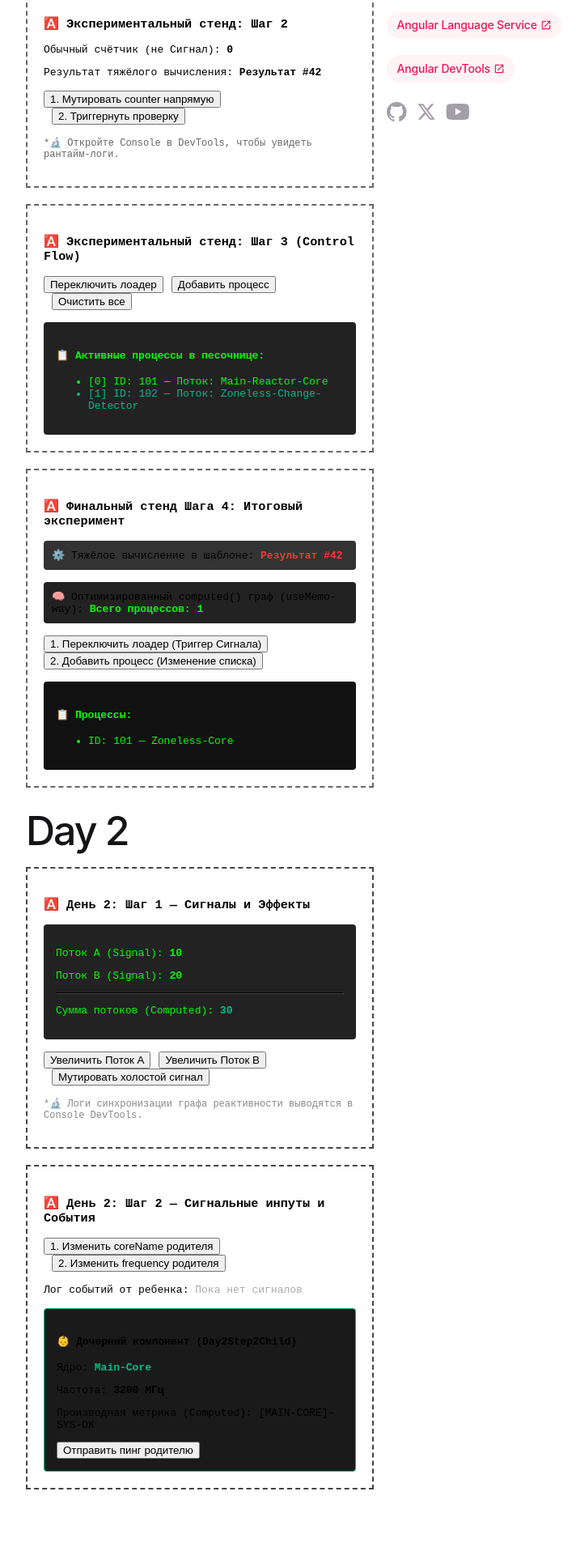
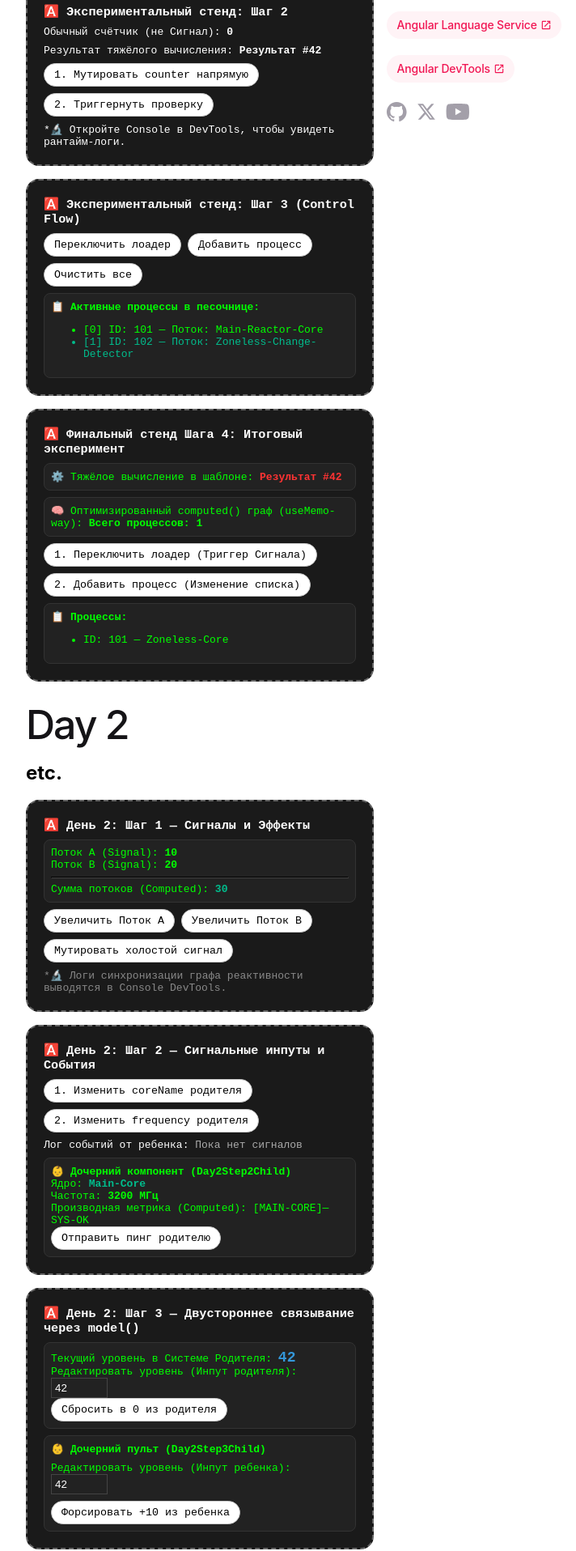
Before and after one commit to pravosleva/angular-escape-sandbox, an Angular app: page / in a window 1280 px wide. Shown: the part 228-2144 px from the top of the page at 81% size, without its empty margins (258-970 px from the left). Built offline with nearby package versions, Linux system fonts and the light colour scheme.

Commit message:
day 2 step 3

```diff
--- a/src/app/app.html
+++ b/src/app/app.html
@@ -212,14 +212,19 @@
       </svg>
       <h1>Day 1</h1>
       <h2>Hello, {{ title() }}</h2>
-
-      <exp-day-1-step-2></exp-day-1-step-2>
-      <exp-day-1-step-3></exp-day-1-step-3>
-      <exp-day-1-step-4></exp-day-1-step-4>
+      <div class="stack2">
+        <exp-day-1-step-2></exp-day-1-step-2>
+        <exp-day-1-step-3></exp-day-1-step-3>
+        <exp-day-1-step-4></exp-day-1-step-4>
+      </div>
 
       <h1>Day 2</h1>
-      <exp-day-2-step-1></exp-day-2-step-1>
-      <exp-day-2-step-2></exp-day-2-step-2>
+      <h2>etc.</h2>
+      <div class="stack2">
+        <exp-day-2-step-1></exp-day-2-step-1>
+        <exp-day-2-step-2></exp-day-2-step-2>
+        <exp-day-2-step-3></exp-day-2-step-3>
+      </div>
     </div>
     <div class="divider" role="separator" aria-label="Divider"></div>
     <div class="right-side">
--- a/src/app/app.ts
+++ b/src/app/app.ts
@@ -5,6 +5,7 @@ import { Day1Step3 } from './components/day-1/step-3/step-3';
 import { Day1Step4 } from './components/day-1/step-4/step-4';
 import { Day2Step1 } from './components/day-2/step-1/step-1';
 import { Day2Step2 } from './components/day-2/step-2/step-2';
+import { Day2Step3 } from './components/day-2/step-3/step-3';
 
 @Component({
   imports: [
@@ -14,6 +15,7 @@ import { Day2Step2 } from './components/day-2/step-2/step-2';
     Day1Step4,
     Day2Step1,
     Day2Step2,
+    Day2Step3,
   ],
   selector: 'app-root',
   styleUrl: './app.css',
--- a/src/app/components/day-1/step-2/step-2.html
+++ b/src/app/components/day-1/step-2/step-2.html
@@ -1,16 +1,16 @@
-<div style="padding: 20px; border: 2px dashed #666; font-family: monospace;">
+<div class="lab-sandbox dark stack1">
   <h3>🅰️ Экспериментальный стенд: Шаг 2</h3>
 
   <!-- Данные из класса рендерятся напрямую в текстовые ноды живого DOM -->
   <p>Обычный счётчик (не Сигнал): <strong>{{ counter }}</strong></p>
   <p>Результат тяжёлого вычисления: <strong>{{ runHeavyCalculation() }}</strong></p>
 
-  <div style="margin-top: 15px;">
-    <button (click)="incrementCounter()">1. Мутировать counter напрямую</button>
-    <button (click)="forceTriggerDetection()" style="margin-left: 10px;">2. Триггернуть проверку</button>
+  <div class="row1">
+    <button (click)="incrementCounter()" class="btn">1. Мутировать counter напрямую</button>
+    <button (click)="forceTriggerDetection()" class="btn">2. Триггернуть проверку</button>
   </div>
 
-  <p style="color: #666; font-size: 12px; margin-top: 15px;">
+  <p>
     *🔬 Откройте Console в DevTools, чтобы увидеть рантайм-логи.
   </p>
 </div>
--- a/src/app/components/day-1/step-3/step-3.ts
+++ b/src/app/components/day-1/step-3/step-3.ts
@@ -10,16 +10,16 @@ interface ProcessItem {
   standalone: true,
   imports: [], // Встроенный Control Flow (@if, @for) не требует импорта сторонних директив!
   template: `
-    <div style="padding: 20px; border: 2px dashed #666; font-family: monospace; margin-top: 20px;">
+    <div class="lab-sandbox dark stack1">
       <h3>🅰️ Экспериментальный стенд: Шаг 3 (Control Flow)</h3>
 
-      <div style="margin-bottom: 15px;">
-        <button (click)="toggleLoader()">Переключить лоадер</button>
-        <button (click)="addProcess()" style="margin-left: 10px;">Добавить процесс</button>
-        <button (click)="clearProcesses()" style="margin-left: 10px;">Очистить все</button>
+      <div class="row1">
+        <button (click)="toggleLoader()" class="btn">Переключить лоадер</button>
+        <button (click)="addProcess()" class="btn">Добавить процесс</button>
+        <button (click)="clearProcesses()" class="btn">Очистить все</button>
       </div>
 
-      <div style="background: #222; color: #0f0; padding: 15px; border-radius: 4px;">
+      <div class="lab-monitor">
         <!-- 1. Ветвление через @if / @else -->
         @if (isLoading()) {
           <div class="spinner">⏳ [Рантайм]: Сканирование графа зависимостей...</div>
--- a/src/app/components/day-1/step-4/step-4.ts
+++ b/src/app/components/day-1/step-4/step-4.ts
@@ -10,27 +10,27 @@ interface ProcessItem {
   selector: 'exp-day-1-step-4',
   styles: ``,
   template: `
-    <div style="padding: 20px; border: 2px dashed #666; font-family: monospace; margin-top: 20px;">
+    <div class="lab-sandbox dark stack1">
       <h3>🅰️ Финальный стенд Шага 4: Итоговый эксперимент</h3>
 
       <!-- 1. Вызов тяжелой функции напрямую в шаблоне -->
-      <div style="background: #333; padding: 10px; margin-bottom: 15px; border-radius: 4px;">
+      <div class="lab-monitor">
         ⚙️ Тяжёлое вычисление в шаблоне:
         <strong style="color: #ff3333;">{{ runHeavyCalculation() }}</strong>
       </div>
 
       <!-- 2. Вызов оптимизированного computed-сигнала (аналог useMemo) -->
-      <div style="background: #222; padding: 10px; margin-bottom: 15px; border-radius: 4px;">
+      <div class="lab-monitor">
         🧠 Оптимизированный computed() граф (useMemo-way):
-        <strong style="color: #0f0;">{{ optimizedValue() }}</strong>
+        <strong>{{ optimizedValue() }}</strong>
       </div>
 
-      <div style="margin-bottom: 15px;">
-        <button (click)="toggleLoader()">1. Переключить лоадер (Триггер Сигнала)</button>
-        <button (click)="addProcess()">2. Добавить процесс (Изменение списка)</button>
+      <div class="row1">
+        <button (click)="toggleLoader()" class="btn">1. Переключить лоадер (Триггер Сигнала)</button>
+        <button (click)="addProcess()" class="btn">2. Добавить процесс (Изменение списка)</button>
       </div>
 
-      <div style="background: #111; color: #0f0; padding: 15px; border-radius: 4px;">
+      <div class="lab-monitor">
         @if (isLoading()) {
           <div>⏳ Сканирование рантайма...</div>
         } @else {
--- a/src/app/components/day-2/step-1/step-1.ts
+++ b/src/app/components/day-2/step-1/step-1.ts
@@ -5,10 +5,10 @@ import { Component, signal, computed, effect } from '@angular/core';
   standalone: true,
   imports: [],
   template: `
-    <div style="padding: 20px; border: 2px dashed #444; font-family: monospace; margin-top: 20px;">
+    <div class="lab-sandbox dark stack1">
       <h3>🅰️ День 2: Шаг 1 — Сигналы и Эффекты</h3>
 
-      <div style="background: #222; color: #0f0; padding: 15px; border-radius: 4px; margin-bottom: 15px;">
+      <div class="lab-monitor">
         <p>Поток А (Signal): <strong>{{ streamA() }}</strong></p>
         <p>Поток B (Signal): <strong>{{ streamB() }}</strong></p>
         <hr style="border-color: #444;" />
@@ -16,13 +16,13 @@ import { Component, signal, computed, effect } from '@angular/core';
         <p>Сумма потоков (Computed): <strong style="color: #00bc8c;">{{ sum() }}</strong></p>
       </div>
 
-      <div>
-        <button (click)="incrementA()">Увеличить Поток А</button>
-        <button (click)="incrementB()" style="margin-left: 10px;">Увеличить Поток B</button>
-        <button (click)="triggerUnrelatedChange()" style="margin-left: 10px;">Мутировать холостой сигнал</button>
+      <div class="row1">
+        <button (click)="incrementA()" class="btn">Увеличить Поток А</button>
+        <button (click)="incrementB()" class="btn">Увеличить Поток B</button>
+        <button (click)="triggerUnrelatedChange()" class="btn">Мутировать холостой сигнал</button>
       </div>
 
-      <p style="color: #888; font-size: 12px; margin-top: 15px;">
+      <p style="color: #888;">
         *🔬 Логи синхронизации графа реактивности выводятся в Console DevTools.
       </p>
     </div>
--- a/src/app/components/day-2/step-2/step-2.ts
+++ b/src/app/components/day-2/step-2/step-2.ts
@@ -6,7 +6,7 @@ import { Component, signal, computed, input, output } from '@angular/core';
   standalone: true,
   imports: [],
   template: `
-    <div style="padding: 15px; border: 1px solid #00bc8c; background: #1a1a1a; margin-top: 15px; border-radius: 4px;">
+    <div class="lab-monitor">
       <h4>👶 Дочерний компонент (Day2Step2Child)</h4>
 
       <!-- Потребляем сигнальные пропсы как функции -->
@@ -16,7 +16,7 @@ import { Component, signal, computed, input, output } from '@angular/core';
       <!-- Потребляем вычисляемый узел графа -->
       <p>Производная метрика (Computed): <span>{{ derivedMetric() }}</span></p>
 
-      <button (click)="sendPing()">Отправить пинг родителю</button>
+      <button (click)="sendPing()" class="btn">Отправить пинг родителю</button>
     </div>
   `,
   styles: ``
@@ -54,12 +54,12 @@ export class Day2Step2Child {
   // КРИТИЧЕСКИ ВАЖНО: Явно импортируем класс ребенка, так как мы в standalone-режиме
   imports: [Day2Step2Child],
   template: `
-    <div style="padding: 20px; border: 2px dashed #444; font-family: monospace; margin-top: 20px;">
+    <div class="lab-sandbox dark stack1">
       <h3>🅰️ День 2: Шаг 2 — Сигнальные инпуты и События</h3>
 
-      <div style="margin-bottom: 15px;">
-        <button (click)="changeCoreName()">1. Изменить coreName родителя</button>
-        <button (click)="changeFrequency()" style="margin-left: 10px;">2. Изменить frequency родителя</button>
+      <div class="row1">
+        <button (click)="changeCoreName()" class="btn">1. Изменить coreName родителя</button>
+        <button (click)="changeFrequency()" class="btn">2. Изменить frequency родителя</button>
       </div>
 
       <p>Лог событий от ребенка: <span style="color: #aaa;">{{ lastChildLog() }}</span></p>
--- /dev/null
+++ b/src/app/components/day-2/step-3/step-3.ts
@@ -0,0 +1,76 @@
+import { Component, signal, model } from '@angular/core';
+import { FormsModule } from '@angular/forms'; // КРИТИЧЕСКИ ВАЖНО: для работы [(ngModel)] с инпутами
+
+/**
+ * 1. ДОЧЕРНИЙ КОМПОНЕНТ (Day2Step3Child)
+ */
+@Component({
+  selector: 'exp-day-2-step-3-child',
+  standalone: true,
+  // Импортируем FormsModule локально, чтобы оживить [(ngModel)] в шаблоне ребенка
+  imports: [FormsModule],
+  template: `
+    <div class="lab-monitor stack1">
+      <h4>👶 Дочерний пульт (Day2Step3Child)</h4>
+
+      <!-- Двустороннее связывание модели с нативным инпутом через [(ngModel)] -->
+      <p>
+        Редактировать уровень (Инпут ребенка):
+        <input type="number" [(ngModel)]="level" style="width: 60px; padding: 4px; background: #222; color: #fff; border: 1px solid #444;" />
+      </p>
+
+      <div>
+        <button (click)="incrementLevel()" class="btn">Форсировать +10 из ребенка</button>
+      </div>
+    </div>
+  `,
+  styles: ``
+})
+export class Day2Step3Child {
+  // Вместо input() или output() создаем единый примитив model()
+  // Он автоматически создает входящий сигнал level() и исходящее событие levelChange
+  level = model<number>(0);
+
+  incrementLevel() {
+    // Модель ведет себя как обычный Сигнал: её можно читать через () и мутировать через .update()
+    this.level.update(v => v + 10);
+  }
+}
+
+/**
+ * 2. РОДИТЕЛЬСКИЙ КОМПОНЕНТ (Day2Step3)
+ */
+@Component({
+  selector: 'exp-day-2-step-3',
+  standalone: true,
+  // Импортируем ребенка и FormsModule для инпута в самом родителе
+  imports: [Day2Step3Child, FormsModule],
+  template: `
+    <div class="lab-sandbox dark stack1">
+      <h3>🅰️ День 2: Шаг 3 — Двустороннее связывание через model()</h3>
+
+      <div class="lab-monitor">
+        <p>Текущий уровень в Системе Родителя: <strong style="color: #3498db; font-size: 18px;">{{ parentLevel() }}</strong></p>
+
+        <p>
+          Редактировать уровень (Инпут родителя):
+          <input type="number" [(ngModel)]="parentLevel" style="width: 60px; padding: 4px; background: #222; color: #fff; border: 1px solid #444;" />
+        </p>
+        <button (click)="resetLevel()" class="btn">Сбросить в 0 из родителя</button>
+      </div>
+
+      <!-- ИСПОЛЬЗУЕМ «БАНАН В КОРОБКЕ» [(level)] -->
+      <!-- Связываем сигнал родителя напрямую с моделью ребенка. Никаких колбэков! -->
+      <exp-day-2-step-3-child [(level)]="parentLevel" />
+    </div>
+  `,
+  styles: ``
+})
+export class Day2Step3 {
+  // Источник правды в родителе
+  parentLevel = signal(42);
+
+  resetLevel() {
+    this.parentLevel.set(0);
+  }
+}
--- a/src/styles.css
+++ b/src/styles.css
@@ -1 +1,85 @@
 /* You can add global styles to this file, and also import other style files */
+
+h3, h4, p {
+  margin: 0;
+}
+
+.stack1 {
+  display: flex;
+  flex-direction: column;
+  gap: 8px;
+}
+.stack2 {
+  display: flex;
+  flex-direction: column;
+  gap: 16px;
+}
+
+.row1 {
+  display: flex;
+  flex-direction: row;
+  gap: 8px;
+  flex-wrap: wrap;
+}
+.row2 {
+  display: flex;
+  flex-direction: row;
+  gap: 16px;
+  flex-wrap: wrap;
+}
+
+/* Общие стили для моноширинных стендов шагов */
+.lab-sandbox {
+  padding: 20px;
+  border: 2px dashed #444;
+  font-family: monospace;
+  border-radius: 16px;
+  background-color: #fafafa;
+}
+
+/* Темная тема пульта (как в шаге 3) */
+.lab-sandbox.dark {
+  background-color: #1a1a1a;
+  color: #fff;
+  border-color: #666;
+}
+
+/* Панели мониторинга (computed/signals) */
+.lab-monitor {
+  background: #222;
+  color: #0f0;
+  padding: 8px;
+  border-radius: 8px;
+  border: 1px solid #333;
+}
+
+/* Общие кнопки пульта */
+.btn {
+  padding: 6px 12px;
+  font-family: monospace;
+  cursor: pointer;
+  background: #fff;
+  border: 1px solid #ccc;
+  border-radius: 24px;
+  transition: all 0.2s ease;
+}
+
+.btn:hover {
+  background: #eee;
+}
+
+.btn:disabled {
+  opacity: 0.5;
+  cursor: not-allowed;
+}
+
+/* Инпуты */
+.input {
+  width: 70px;
+  padding: 4px;
+  background: #222;
+  color: #fff;
+  border: 1px solid #444;
+  font-family: monospace;
+  border-radius: 4px;
+}
```
